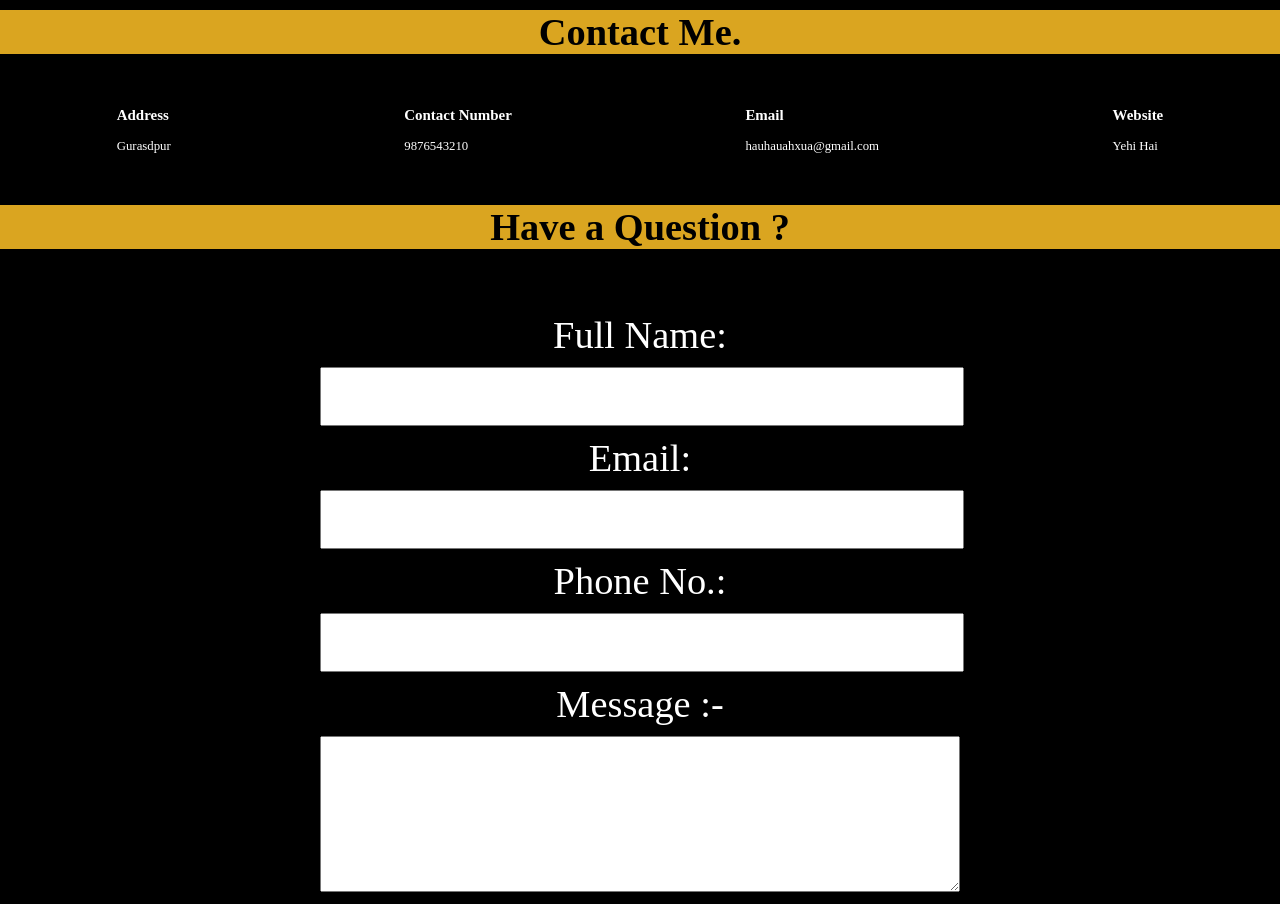
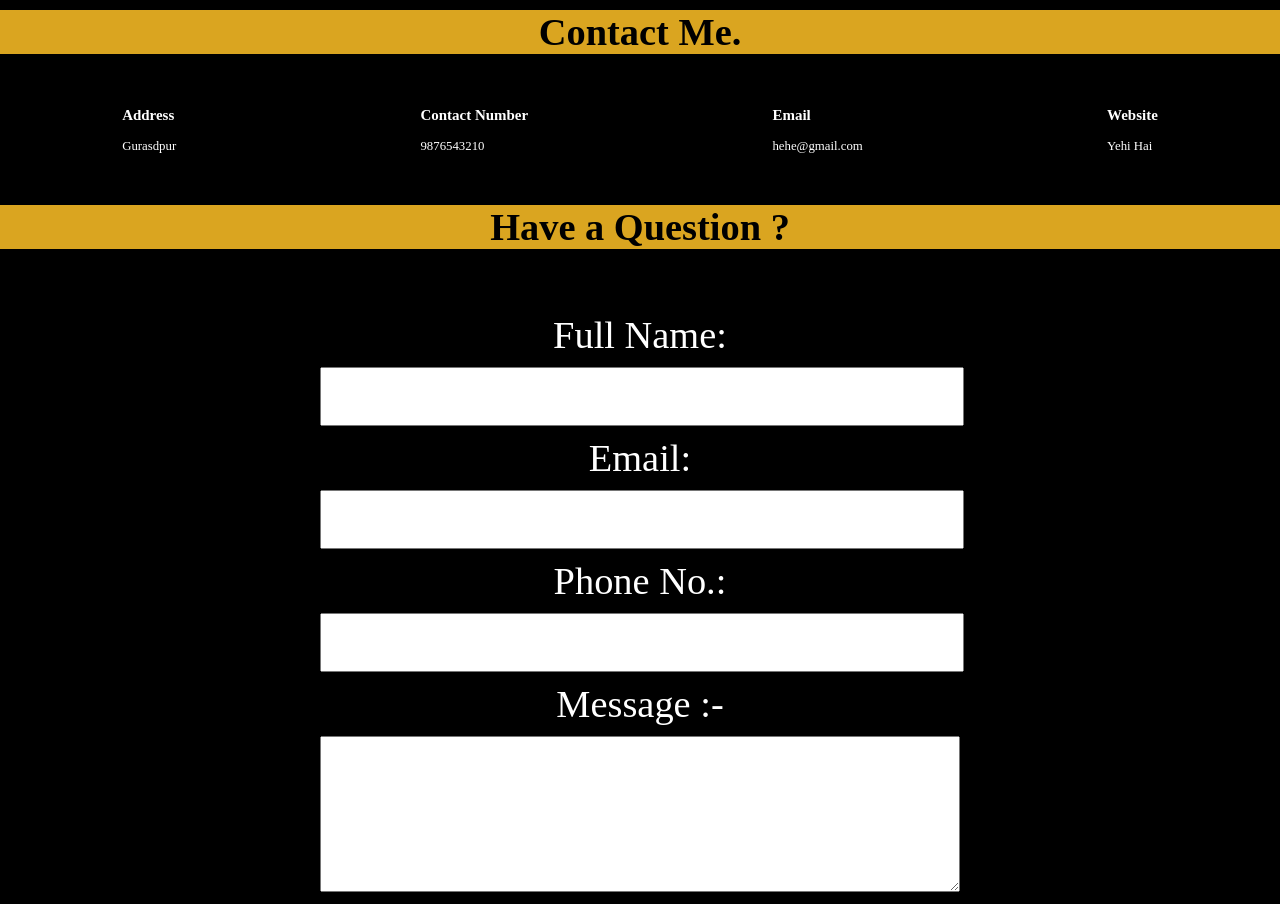
Before and after one commit to sncodepb/sks, a plain HTML site: page index.html in a window 1280 px wide. Shown: the part 1980-2884 px from the top of the page. Drawn offline with Linux system fonts and the light colour scheme.

Commit message:
Update index.html

```diff
--- a/index.html
+++ b/index.html
@@ -118,7 +118,7 @@
         <div class="op">
             <div>
                 <h3>Email</h3>
-                <p>hauhauahxua@gmail.com</p>
+                <p>hehe@gmail.com</p>
             </div>
         </div>
         <div class="op">
```
